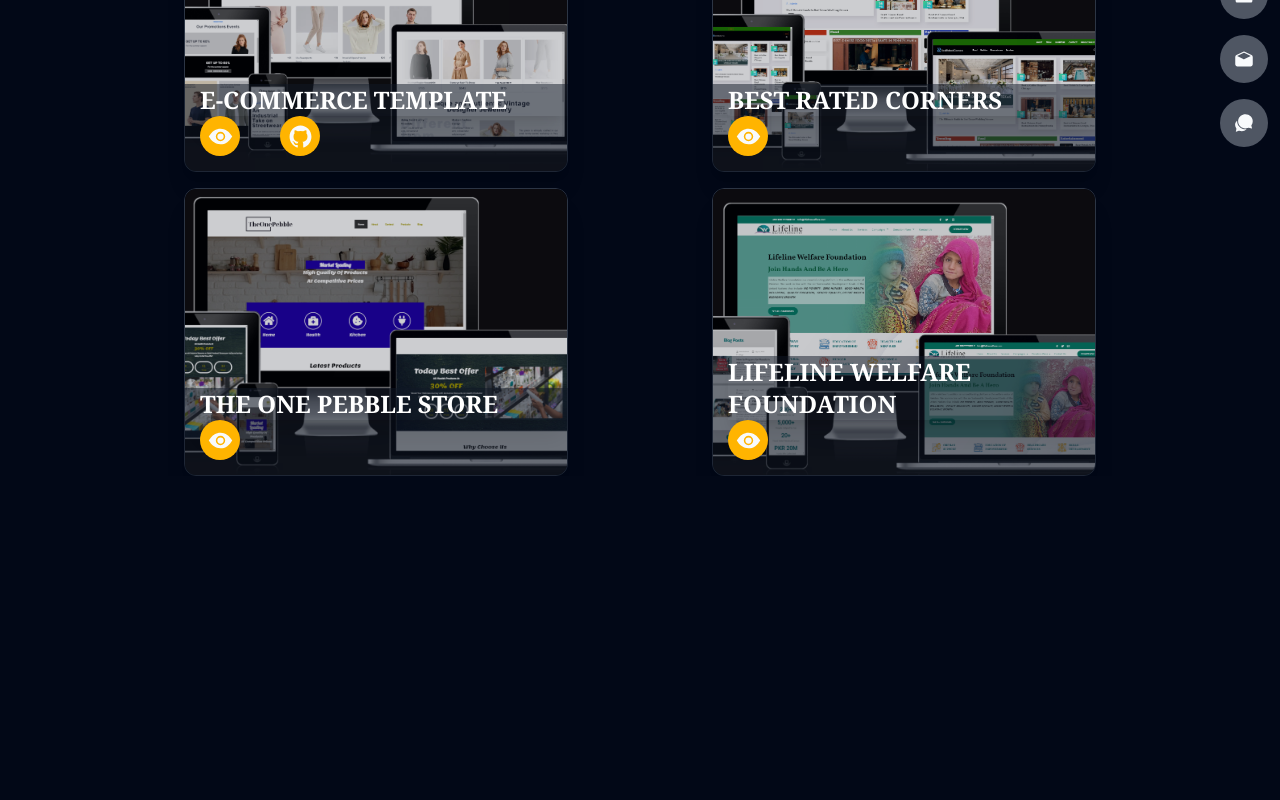
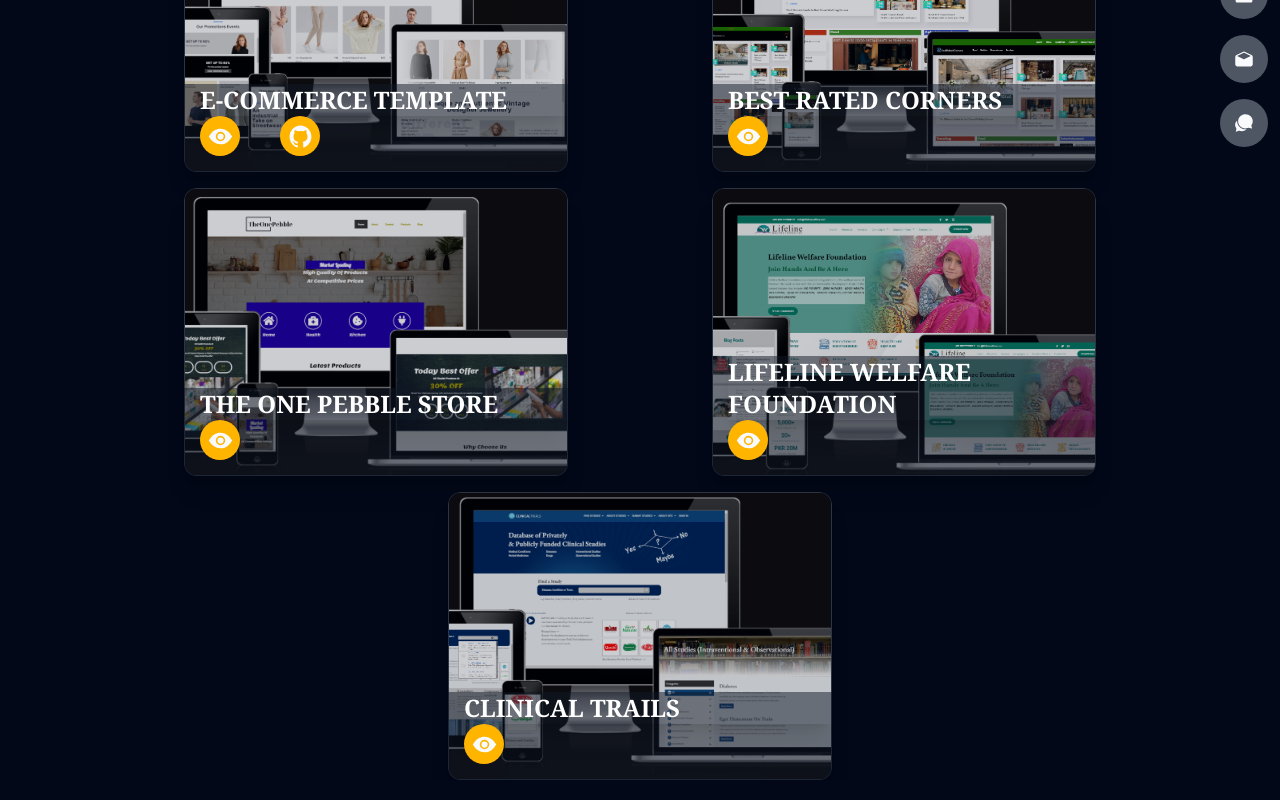
Before and after one commit to asad-subhani/portfolio, a Next.js app: page /portfolio in a window 1280 px wide. Shown: the part 328-1128 px from the top of the page. Before the commit the page ends 824 px from the top, so only its background shows below. Built offline with nearby package versions, Linux system fonts and the light colour scheme.

Commit message:
Added new project in portfolio and updated CV

```diff
--- a/src/app/portfolio/page.tsx
+++ b/src/app/portfolio/page.tsx
@@ -38,6 +38,13 @@
             gitRepo=""
             git={false}
           />
+          <ProjectDisp
+            projectUrl="https://clinicaltrials.pk/"
+            imgSrc="/portfolio/ctrails.png"
+            projectHeading="CLINICAL TRAILS"
+            gitRepo=""
+            git={false}
+          />
         </div>
       </section>
     </>
--- a/src/views/about/personalInfo.tsx
+++ b/src/views/about/personalInfo.tsx
@@ -57,7 +57,7 @@
                 </p>
               </div>
             </div>
-            <Link href="#">
+            <Link href="https://drive.usercontent.google.com/u/0/uc?id=1mc60ClI-36iRzsYI_KRtwzUIa2UfVPqS&export=download">
               <ButtonSwipe text="DOWNLOAD CV">
                 <IoCloudDownload size={25} />
               </ButtonSwipe>
```
Also changed, not shown: public/portfolio/ctrails.png (added).
